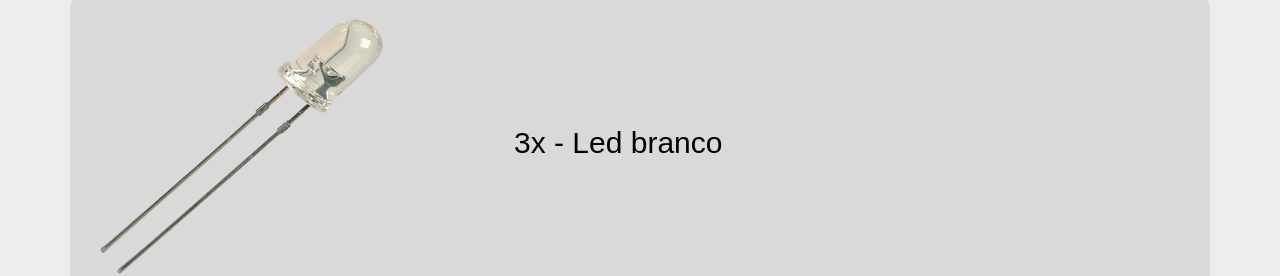
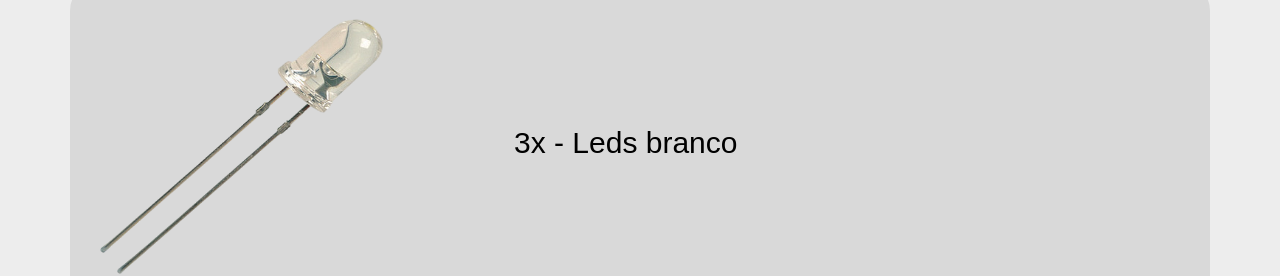
Before and after one commit to Murilo0123/TCC_Pinguim, a React (Vite) app: page /componentes in a window 1280 px wide. Shown: the part 4260-4536 px from the top of the page. Built offline with nearby package versions, Linux system fonts and the light colour scheme; a web font is replaced by a local one.

Commit message:
correção ortográfica

```diff
--- a/src/pages/Componentes.jsx
+++ b/src/pages/Componentes.jsx
@@ -63,7 +63,7 @@ export function Componentes() {
         </SectionContainer>
         <SectionContainer >
             <img src={Led} alt="" />
-           <p>3x - Led branco</p>
+           <p>3x - Leds branco</p>
         </SectionContainer>
         <SectionContainer >
             <img src={Fio} alt="" />
```
